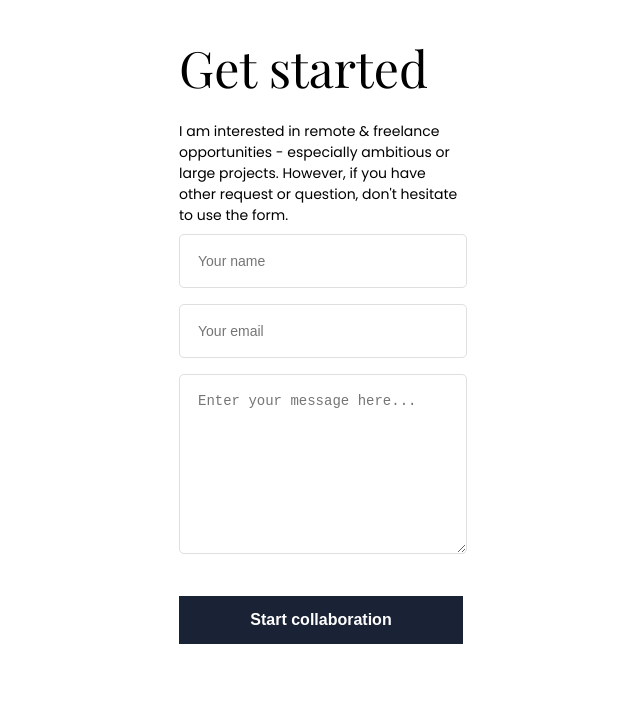
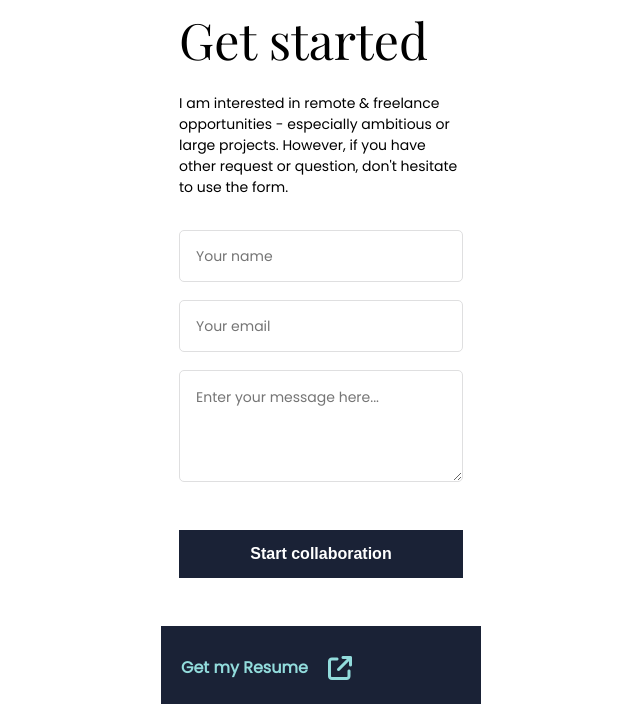
Before and after one commit to PraisesPJMT/Praises-Tula-Portfolio, a website: page index.html in a window 1280 px wide. Shown: the part 4791-5495 px from the top of the page, without its empty margins (319-959 px from the left). Drawn offline with nearby package versions, Linux system fonts and the light colour scheme.

Commit message:
Fixed linter errors

```diff
--- a/index.html
+++ b/index.html
@@ -18,6 +18,7 @@
         <img src="/images/ic_menu.svg" alt="Menu Icon" class="header-icon menu-icon" />
     </header>
     <main>
+        <!-- HEADLINE SECTION -->
         <section class="headline">
             <h1>Praises<br />Tula</h1>
             <p>
@@ -26,6 +27,7 @@
             <a href="#" class="button dark-button start-collaboration">Start Collaboration</a
         >
       </section>
+      <!-- PROJECT SECTION -->
       <section class="projects">
         <h2>Projects</h2>
         <!-- Project 01 -->
@@ -118,6 +120,7 @@
             </div>
         </section>
         </section>
+        <!-- ABOUT SECTION -->
         <section class="about">
             <h2>About</h2>
             <p>
@@ -167,15 +170,14 @@
                 </div>
             </div>
         </section>
+        <!-- CONTACT FORM -->
         <section class="contact-form">
             <div class="contact-form-background"></div>
             <div class="contact-form-container">
-                <div>
-                    <h2 class="contact-header">Get started</h2>
+                <h2 class="contact-header">Get started</h2>
                 <p>
                     I am interested in remote & freelance opportunities - especially ambitious or large projects. However, if you have other request or question, don't hesitate to use the form.
                 </p>
-                </div>
                 <form action="https://formspree.io/f/xlezygjj" method="POST">
                     <input type="text" placeholder="Your name" maxlength="30" required="required" />
                     <input type="email" placeholder="Your email" required="required" />
--- a/styles.css
+++ b/styles.css
@@ -35,7 +35,9 @@ a,
 h3,
 .language,
 .about-list,
-.about-list-heading {
+.about-list-heading,
+input,
+textarea {
   font-family: 'Poppins', sans-serif;
   font-size: 14px;
 }
@@ -69,11 +71,6 @@ button {
 .fa-arrow-up-right-from-square {
   font-size: 24px;
 }
-input,
-textarea {
-  font-size: 14px;
-  font-weight: 400;
-}
 
 /* HEADER STYLES */
 header {
@@ -104,7 +101,6 @@ footer {
   background: #1a2236;
   height: 100px;
   padding: 20px;
-  margin-top: 50px;
   gap: 30px;
   flex-direction: column;
   justify-content: center;
@@ -201,16 +197,11 @@ footer {
   margin-left: 30px;
 }
 
-/* CONTACT FORM */
+/* CONTACT FORM STYLES */
 .contact-form-background {
   background: url("images/image-geometry_6.svg") no-repeat;
   background-size: 35.5%;
   height: 75px;
-
-}
-
-.contact-header {
-  margin-top: 10%;
 }
 
 .contact-form-container {
@@ -218,22 +209,38 @@ footer {
   display: flex;
   flex-direction: column;
 }
-input {
-  height: 52px;
+
+form {
+  display: flex;
+  flex-direction: column;
+  gap: 18px;
+  margin-top: 32px;
 }
 
 input,
 textarea {
-  width: 250px;
+  box-sizing: border-box;
   border-radius: 5px;
-  border: 1px solid #DFdFE0;
-  margin: 8px 0;
-  padding: 0 18px;
+  border: 1px solid #dfdfe0;
+  font-size: 14px;
+  font-weight: 400;
+}
+
+input {
+  height: 52px;
+  padding: 0 16px;
 }
 
 textarea {
-  padding-top: 18px;
+  padding: 16px;
+  height: 112px;
 }
+
+input:valid,
+textarea:valid {
+  border: 2px solid #0f0;
+}
+
 /* BUTTONS */
 .dark-button {
   display: block;
```
